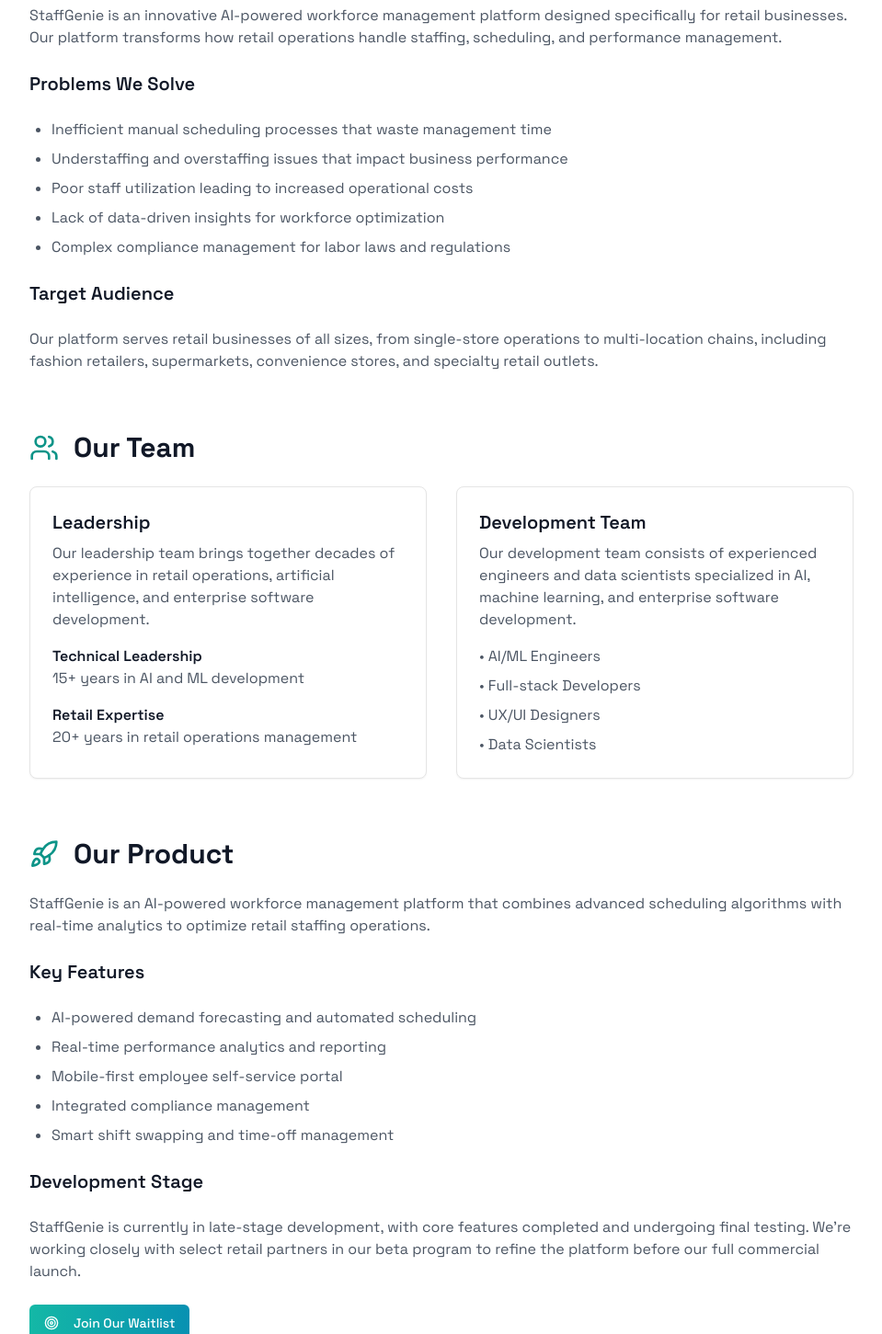
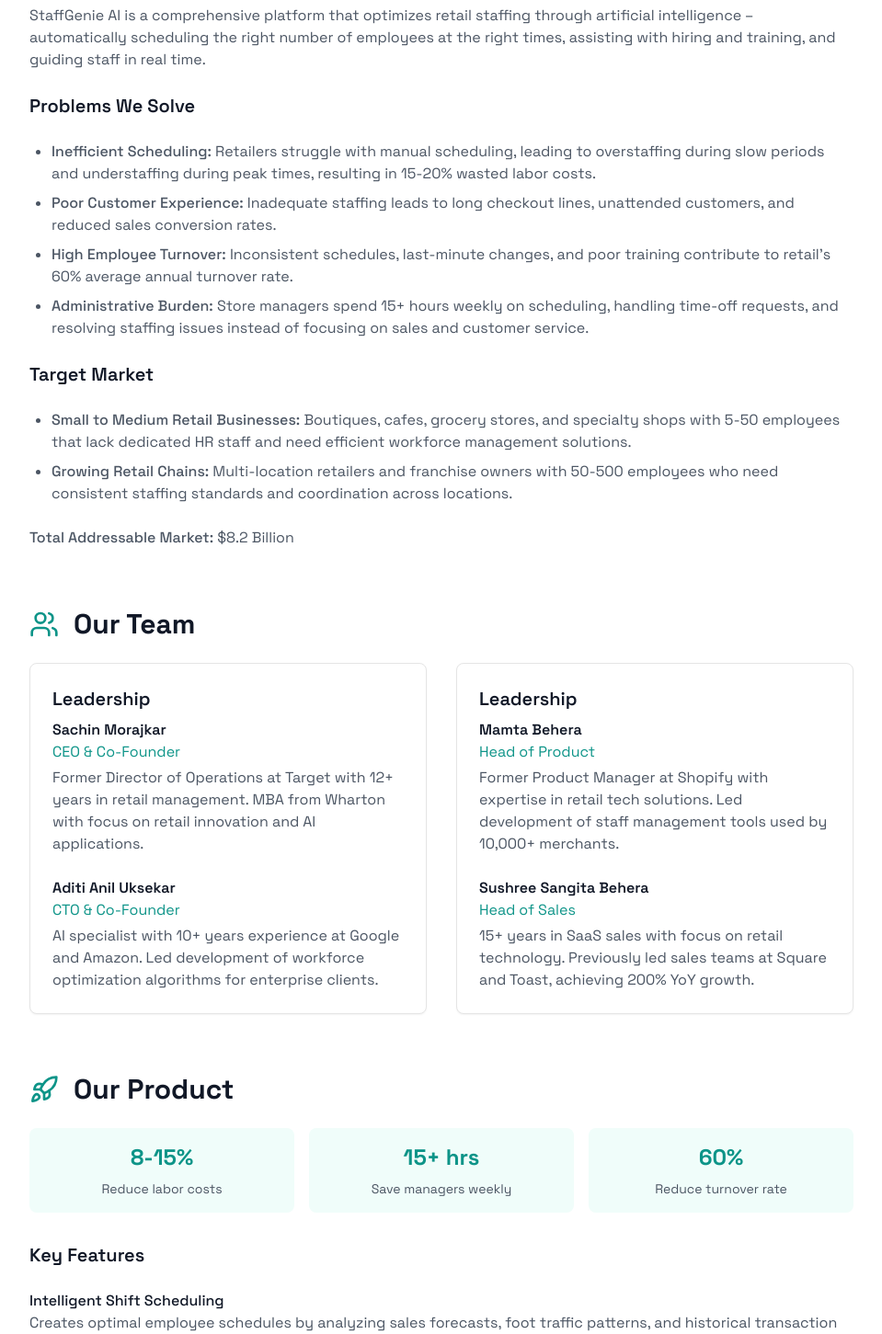
Before and after one commit to ganeshbehera/staffgenieai, a Next.js app: page /about in a window 1280 px wide. Shown: the part 540-1991 px from the top of the page at 92% size, without its empty margins (160-1119 px from the left). Built offline with nearby package versions, Linux system fonts and the light colour scheme.

Commit message:
Update About page with detailed content from PDF: - Add comprehensive business description and problems solved - Include team member details and backgrounds - Update product features and benefits

```diff
--- a/app/about/page.tsx
+++ b/app/about/page.tsx
@@ -72,21 +72,24 @@ export default function AboutPage() {
             </div>
             <div className="space-y-6 text-gray-600">
               <p>
-                StaffGenie is an innovative AI-powered workforce management platform designed specifically for retail businesses.
-                Our platform transforms how retail operations handle staffing, scheduling, and performance management.
+                StaffGenie AI is a comprehensive platform that optimizes retail staffing through artificial intelligence –
+                automatically scheduling the right number of employees at the right times, assisting with hiring and training,
+                and guiding staff in real time.
               </p>
               <h3 className="text-xl font-semibold text-gray-900">Problems We Solve</h3>
               <ul className="list-disc pl-6 space-y-2">
-                <li>Inefficient manual scheduling processes that waste management time</li>
-                <li>Understaffing and overstaffing issues that impact business performance</li>
-                <li>Poor staff utilization leading to increased operational costs</li>
-                <li>Lack of data-driven insights for workforce optimization</li>
-                <li>Complex compliance management for labor laws and regulations</li>
+                <li><span className="font-medium">Inefficient Scheduling:</span> Retailers struggle with manual scheduling, leading to overstaffing during slow periods and understaffing during peak times, resulting in 15-20% wasted labor costs.</li>
+                <li><span className="font-medium">Poor Customer Experience:</span> Inadequate staffing leads to long checkout lines, unattended customers, and reduced sales conversion rates.</li>
+                <li><span className="font-medium">High Employee Turnover:</span> Inconsistent schedules, last-minute changes, and poor training contribute to retail's 60% average annual turnover rate.</li>
+                <li><span className="font-medium">Administrative Burden:</span> Store managers spend 15+ hours weekly on scheduling, handling time-off requests, and resolving staffing issues instead of focusing on sales and customer service.</li>
               </ul>
-              <h3 className="text-xl font-semibold text-gray-900">Target Audience</h3>
-              <p>
-                Our platform serves retail businesses of all sizes, from single-store operations to multi-location chains,
-                including fashion retailers, supermarkets, convenience stores, and specialty retail outlets.
+              <h3 className="text-xl font-semibold text-gray-900">Target Market</h3>
+              <ul className="list-disc pl-6 space-y-2">
+                <li><span className="font-medium">Small to Medium Retail Businesses:</span> Boutiques, cafes, grocery stores, and specialty shops with 5-50 employees that lack dedicated HR staff and need efficient workforce management solutions.</li>
+                <li><span className="font-medium">Growing Retail Chains:</span> Multi-location retailers and franchise owners with 50-500 employees who need consistent staffing standards and coordination across locations.</li>
+              </ul>
+              <p className="mt-2">
+                <span className="font-medium">Total Addressable Market:</span> $8.2 Billion
               </p>
             </div>
           </motion.div>
@@ -106,32 +109,32 @@ export default function AboutPage() {
             <div className="grid md:grid-cols-2 gap-8">
               <Card className="p-6">
                 <h3 className="text-xl font-semibold text-gray-900 mb-2">Leadership</h3>
-                <p className="text-gray-600 mb-4">
-                  Our leadership team brings together decades of experience in retail operations,
-                  artificial intelligence, and enterprise software development.
-                </p>
-                <ul className="space-y-4">
+                <ul className="space-y-6">
                   <li>
-                    <div className="font-semibold text-gray-900">Technical Leadership</div>
-                    <div className="text-gray-600">15+ years in AI and ML development</div>
+                    <div className="font-semibold text-gray-900">Sachin Morajkar</div>
+                    <div className="text-teal-600">CEO & Co-Founder</div>
+                    <div className="text-gray-600 mt-1">Former Director of Operations at Target with 12+ years in retail management. MBA from Wharton with focus on retail innovation and AI applications.</div>
                   </li>
                   <li>
-                    <div className="font-semibold text-gray-900">Retail Expertise</div>
-                    <div className="text-gray-600">20+ years in retail operations management</div>
+                    <div className="font-semibold text-gray-900">Aditi Anil Uksekar</div>
+                    <div className="text-teal-600">CTO & Co-Founder</div>
+                    <div className="text-gray-600 mt-1">AI specialist with 10+ years experience at Google and Amazon. Led development of workforce optimization algorithms for enterprise clients.</div>
                   </li>
                 </ul>
               </Card>
               <Card className="p-6">
-                <h3 className="text-xl font-semibold text-gray-900 mb-2">Development Team</h3>
-                <p className="text-gray-600 mb-4">
-                  Our development team consists of experienced engineers and data scientists
-                  specialized in AI, machine learning, and enterprise software development.
-                </p>
-                <ul className="space-y-2 text-gray-600">
-                  <li>• AI/ML Engineers</li>
-                  <li>• Full-stack Developers</li>
-                  <li>• UX/UI Designers</li>
-                  <li>• Data Scientists</li>
+                <h3 className="text-xl font-semibold text-gray-900 mb-2">Leadership</h3>
+                <ul className="space-y-6">
+                  <li>
+                    <div className="font-semibold text-gray-900">Mamta Behera</div>
+                    <div className="text-teal-600">Head of Product</div>
+                    <div className="text-gray-600 mt-1">Former Product Manager at Shopify with expertise in retail tech solutions. Led development of staff management tools used by 10,000+ merchants.</div>
+                  </li>
+                  <li>
+                    <div className="font-semibold text-gray-900">Sushree Sangita Behera</div>
+                    <div className="text-teal-600">Head of Sales</div>
+                    <div className="text-gray-600 mt-1">15+ years in SaaS sales with focus on retail technology. Previously led sales teams at Square and Toast, achieving 200% YoY growth.</div>
+                  </li>
                 </ul>
               </Card>
             </div>
@@ -149,24 +152,44 @@ export default function AboutPage() {
               <h2 className="text-3xl font-bold text-gray-900">Our Product</h2>
             </div>
             <div className="space-y-6 text-gray-600">
-              <p>
-                StaffGenie is an AI-powered workforce management platform that combines advanced
-                scheduling algorithms with real-time analytics to optimize retail staffing operations.
-              </p>
+              <div className="grid grid-cols-3 gap-4 mb-8">
+                <div className="bg-teal-50 p-4 rounded-lg text-center">
+                  <div className="text-2xl font-bold text-teal-600 mb-2">8-15%</div>
+                  <div className="text-sm text-gray-600">Reduce labor costs</div>
+                </div>
+                <div className="bg-teal-50 p-4 rounded-lg text-center">
+                  <div className="text-2xl font-bold text-teal-600 mb-2">15+ hrs</div>
+                  <div className="text-sm text-gray-600">Save managers weekly</div>
+                </div>
+                <div className="bg-teal-50 p-4 rounded-lg text-center">
+                  <div className="text-2xl font-bold text-teal-600 mb-2">60%</div>
+                  <div className="text-sm text-gray-600">Reduce turnover rate</div>
+                </div>
+              </div>
+
               <h3 className="text-xl font-semibold text-gray-900">Key Features</h3>
-              <ul className="list-disc pl-6 space-y-2">
-                <li>AI-powered demand forecasting and automated scheduling</li>
-                <li>Real-time performance analytics and reporting</li>
-                <li>Mobile-first employee self-service portal</li>
-                <li>Integrated compliance management</li>
-                <li>Smart shift swapping and time-off management</li>
+              <ul className="space-y-4">
+                <li>
+                  <div className="font-medium text-gray-900">Intelligent Shift Scheduling</div>
+                  <p>Creates optimal employee schedules by analyzing sales forecasts, foot traffic patterns, and historical transaction data. Ensures proper staffing during peak hours and prevents overstaffing during slow periods.</p>
+                </li>
+                <li>
+                  <div className="font-medium text-gray-900">Real-time Adjustment & Alerts</div>
+                  <p>Monitors live data and suggests on-the-fly adjustments. Automatically messages available staff if immediate replacements are needed or suggests letting someone leave early during unexpectedly slow periods.</p>
+                </li>
+                <li>
+                  <div className="font-medium text-gray-900">AI-Powered Hiring & Training</div>
+                  <p>Streamlines hiring by screening resumes and applications. Doubles as a training assistant where staff can ask questions about procedures or product details and get instant answers aligned with company policy.</p>
+                </li>
+                <li>
+                  <div className="font-medium text-gray-900">In-Store Task & Sales Assistant</div>
+                  <p>Provides each staff member with a mobile "buddy" that reminds them of daily tasks and prioritizes based on real-time needs. Acts as a sales enablement tool for quick product info lookups and inventory checks.</p>
+                </li>
+                <li>
+                  <div className="font-medium text-gray-900">Administrative Automation</div>
+                  <p>Automates HR workflows around staffing, including time-off requests, shift swaps, and clock-in/out data. Integrates with payroll systems to ensure hours and overtime are correctly calculated.</p>
+                </li>
               </ul>
-              <h3 className="text-xl font-semibold text-gray-900">Development Stage</h3>
-              <p>
-                StaffGenie is currently in late-stage development, with core features completed and
-                undergoing final testing. We're working closely with select retail partners in our
-                beta program to refine the platform before our full commercial launch.
-              </p>
               <div className="mt-8">
                 <Link href="/">
                   <Button className="bg-gradient-to-r from-teal-500 to-cyan-600 text-white">
```
